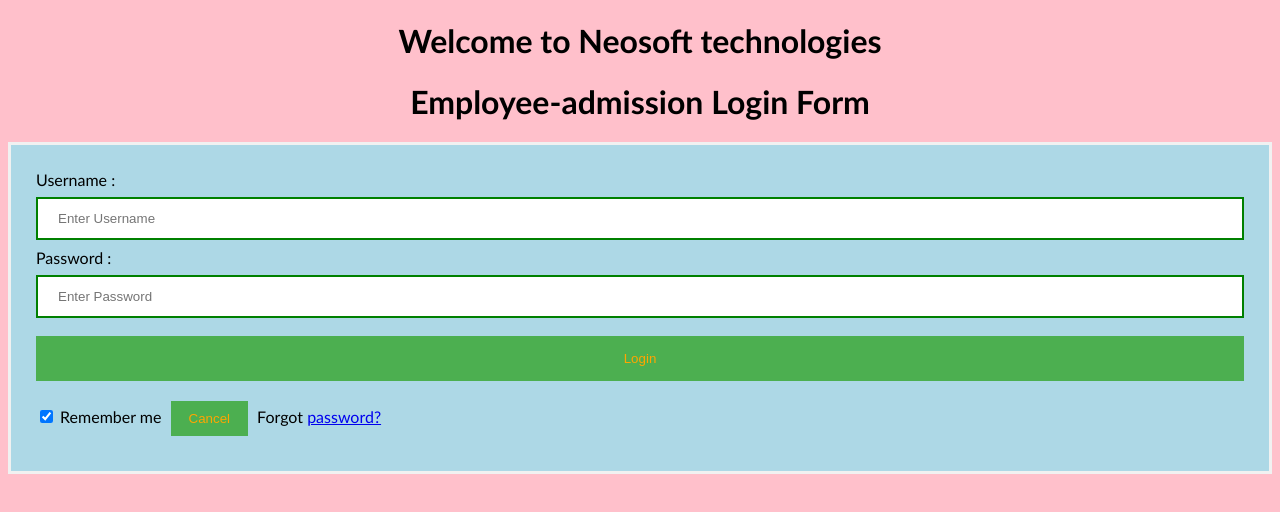
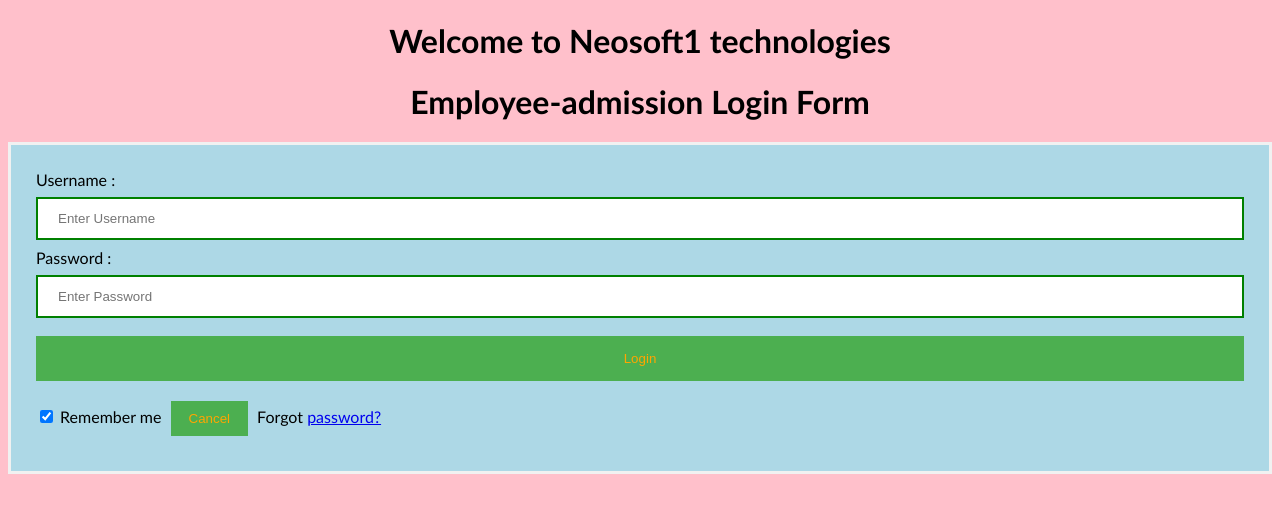
Before and after one commit to nirajvishwakarma/keel-prac, a plain HTML site: page index.html in a window 1280 px wide. Drawn offline with Linux system fonts and the light colour scheme.

Commit message:
index change

```diff
--- a/index.html
+++ b/index.html
@@ -45,7 +45,7 @@
 </style>
 </head>
 <body>
-	<center> <h1> Welcome to Neosoft technologies </h1> </center>
+	<center> <h1> Welcome to Neosoft1 technologies </h1> </center>
 
     <center> <h1> Employee-admission Login Form </h1> </center>
     <form>
```
